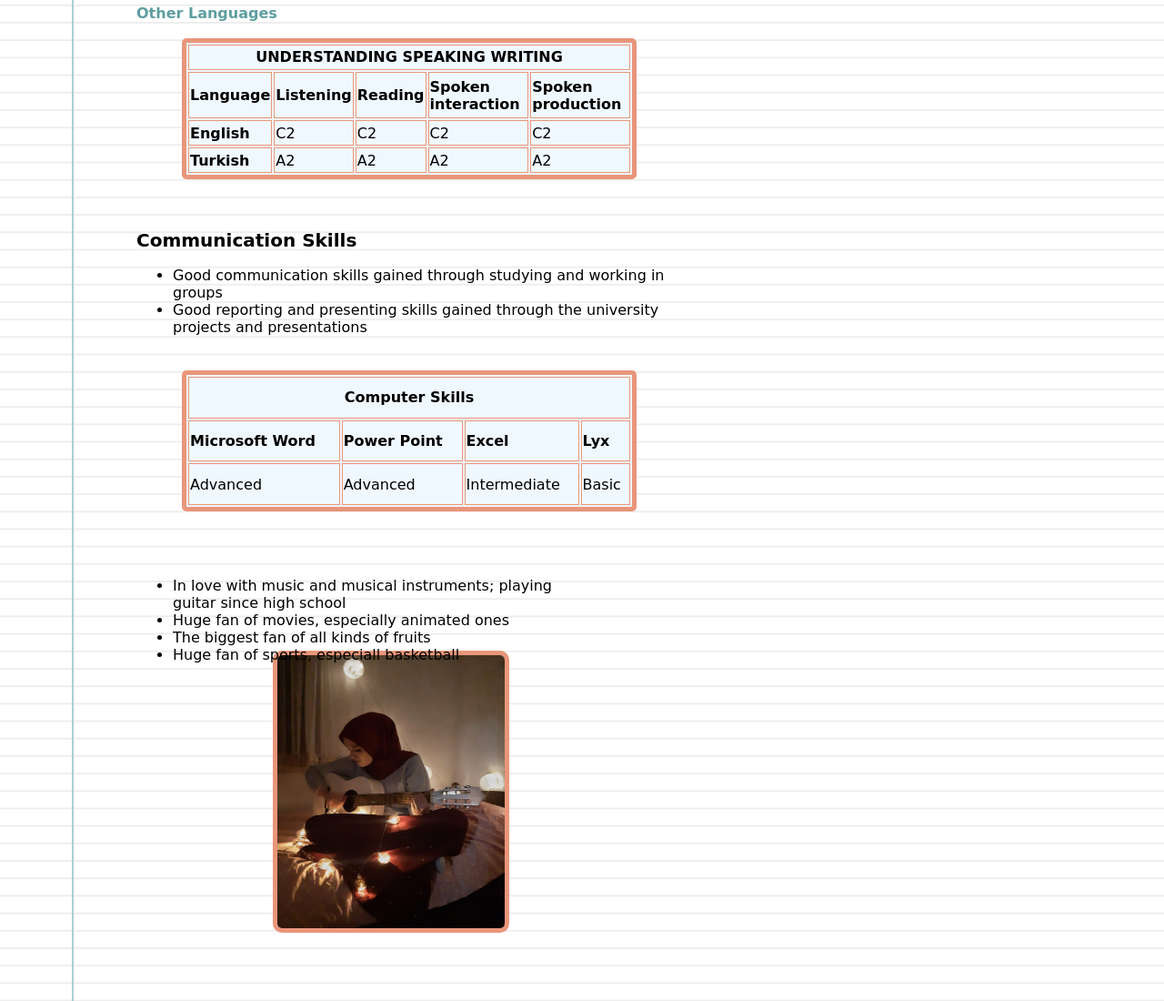
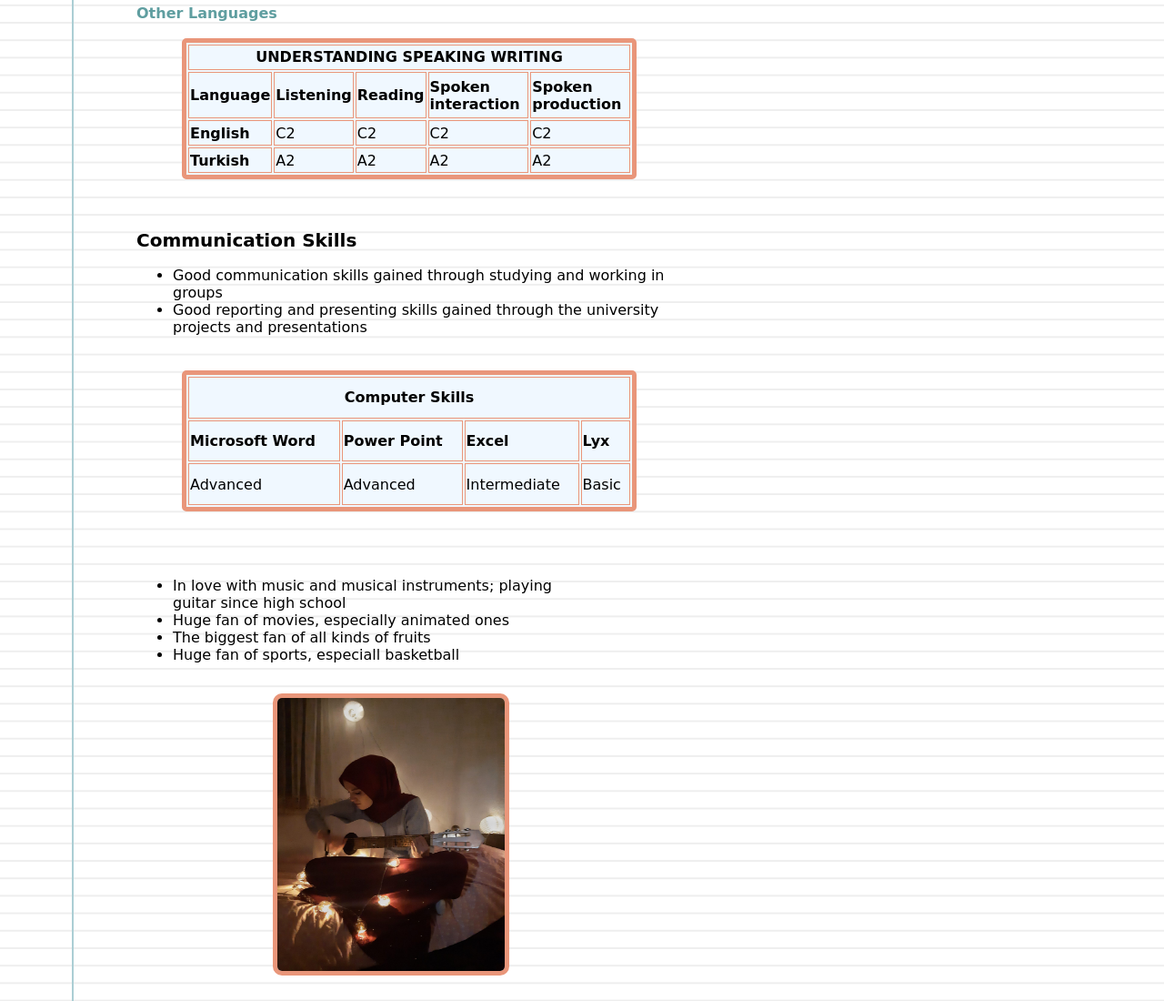
Before and after one commit to emina-fajic/CV-Progress2, a plain HTML site: page index.html in a window 1280 px wide. Shown: the part 1108-2208 px from the top of the page at 91% size. Drawn offline with Linux system fonts and the light colour scheme; a web font is replaced by a local one.

Commit message:
Update style.css

```diff
--- a/style.css
+++ b/style.css
@@ -491,7 +491,7 @@ body {
                                 width: 250px;
                                 height: 300px;
                                 position: absolute;
-                                top: 823px;
+                                top: 870px;
                                 left: 150px;
                                 border: 5px solid darksalmon;
                                 border-radius: 10px;
```
